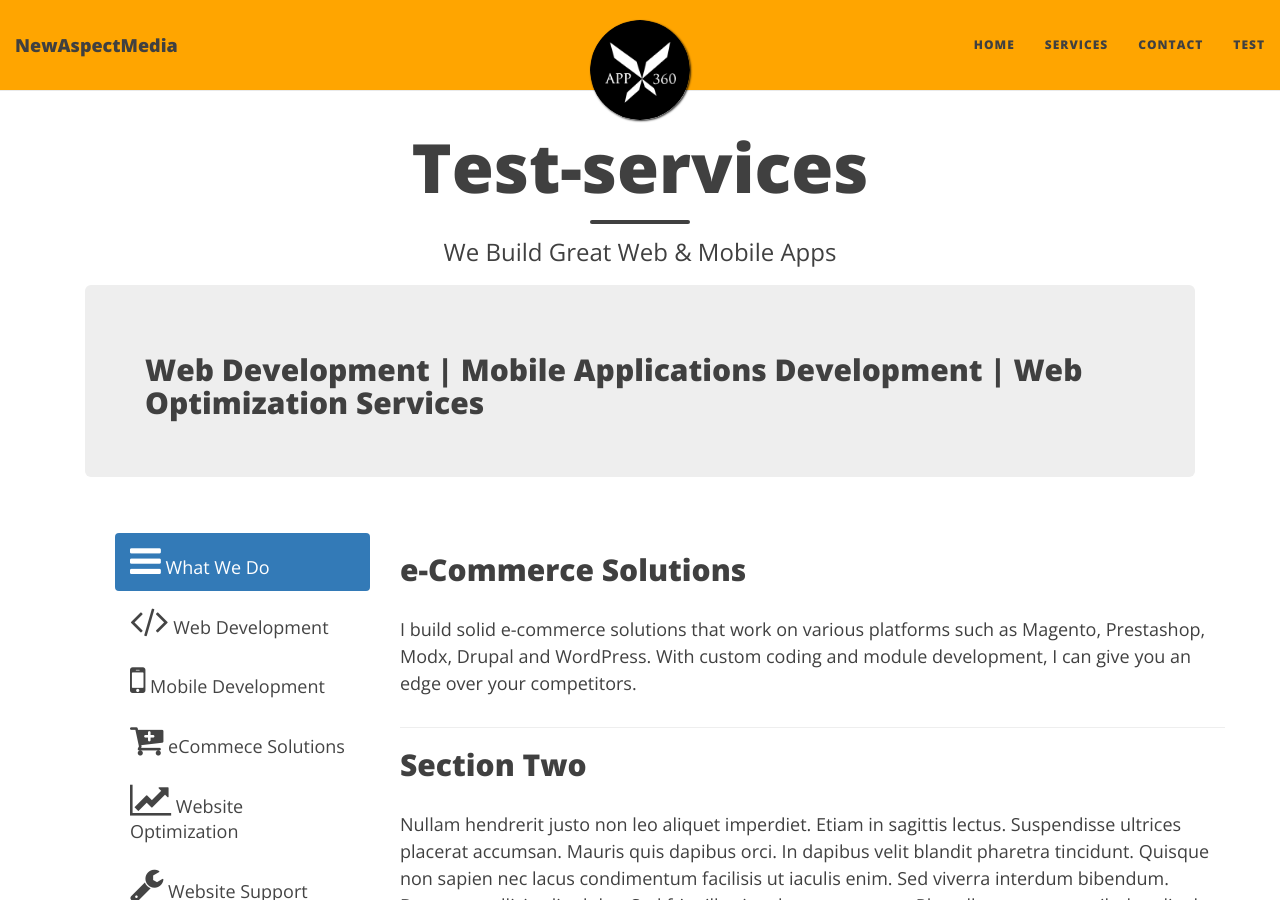
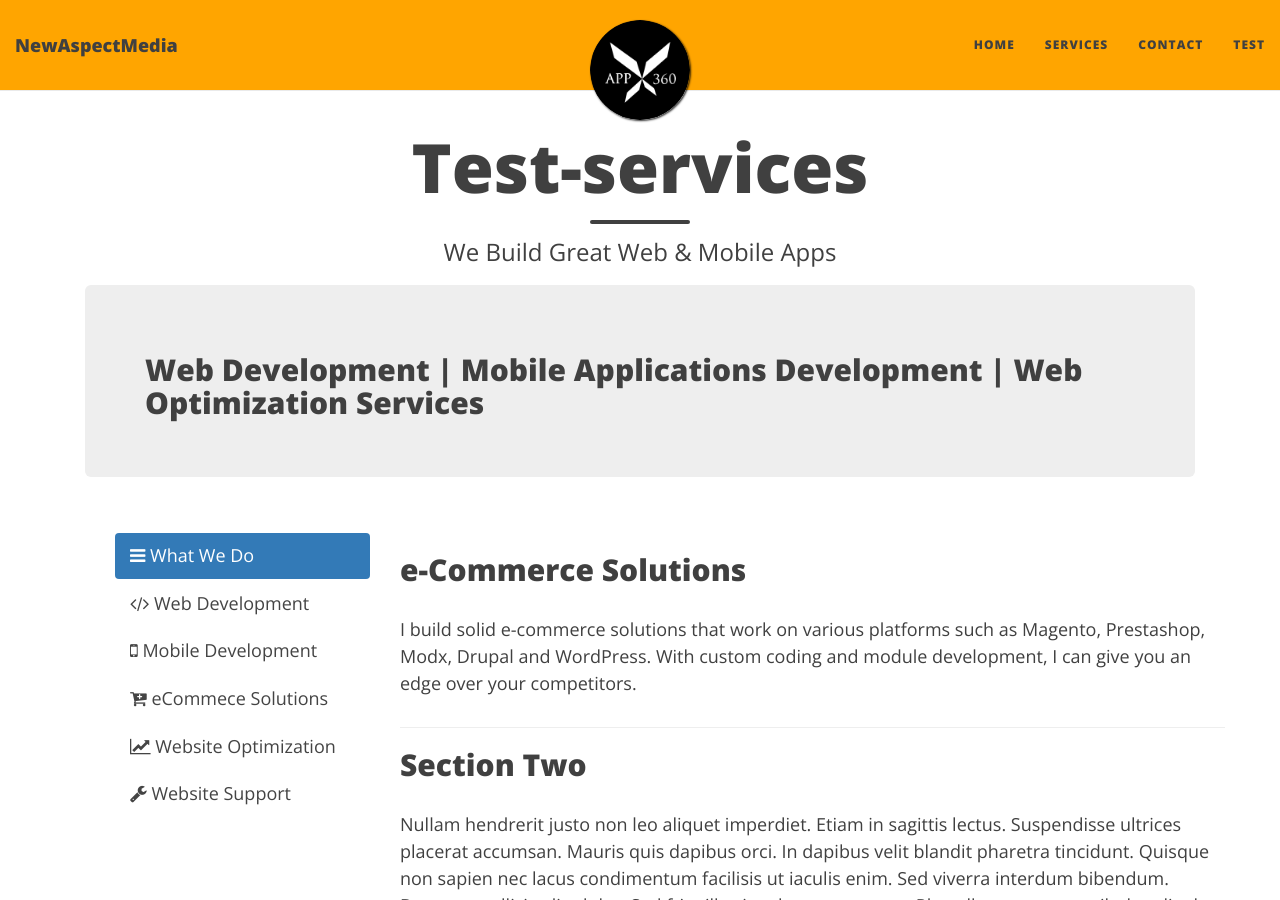
Before and after one commit to newmedia77/appxnam, a Jekyll site: the page built from test-services.html, in a window 1280 px wide and 900 px high. Built offline with Jekyll 4.4.1, drawn with Linux system fonts in a browser that asks for light colours; nearby versions of some CDN libraries.

Commit message:
Update test-services.html

```diff
--- a/test-services.html
+++ b/test-services.html
@@ -12,12 +12,12 @@ slug:
   <div class="row">
     <nav class="col-sm-3 hidden-print hidden-xs hidden-sm">
       <ul class="nav nav-pills nav-stacked" data-spy="affix" data-offset-top="205">
-        <li class="active"><a href="#"><i class="fa fa-bars fa-2x"></i>&nbsp;What We Do</a></li>
-                <li><a href="#section-1"><i class="fa fa-code fa-2x"></i>&nbsp;Web Development</a></li>
-                <li><a href="#section-2"><i class="fa fa-mobile fa-2x"></i>&nbsp;Mobile Development</a></li>
-                <li><a href="#section-3"><i class="fa fa-cart-plus fa-2x"></i>&nbsp;eCommece Solutions</a></li>
-                <li><a href="#section-4"><i class="fa fa-line-chart fa-2x"></i>&nbsp;Website Optimization</a></li>
-                <li><a href="#section-5"><i class="fa fa-wrench fa-2x"></i>&nbsp;Website Support</a></li>
+        <li class="active"><a href="#"><i class="fa fa-bars fa-1x"></i>&nbsp;What We Do</a></li>
+                <li><a href="#section-1"><i class="fa fa-code fa-1x"></i>&nbsp;Web Development</a></li>
+                <li><a href="#section-2"><i class="fa fa-mobile fa-1x"></i>&nbsp;Mobile Development</a></li>
+                <li><a href="#section-3"><i class="fa fa-cart-plus fa-1x"></i>&nbsp;eCommece Solutions</a></li>
+                <li><a href="#section-4"><i class="fa fa-line-chart fa-1x"></i>&nbsp;Website Optimization</a></li>
+                <li><a href="#section-5"><i class="fa fa-wrench fa-1x"></i>&nbsp;Website Support</a></li>
             </ul>
         </nav>
 
```
